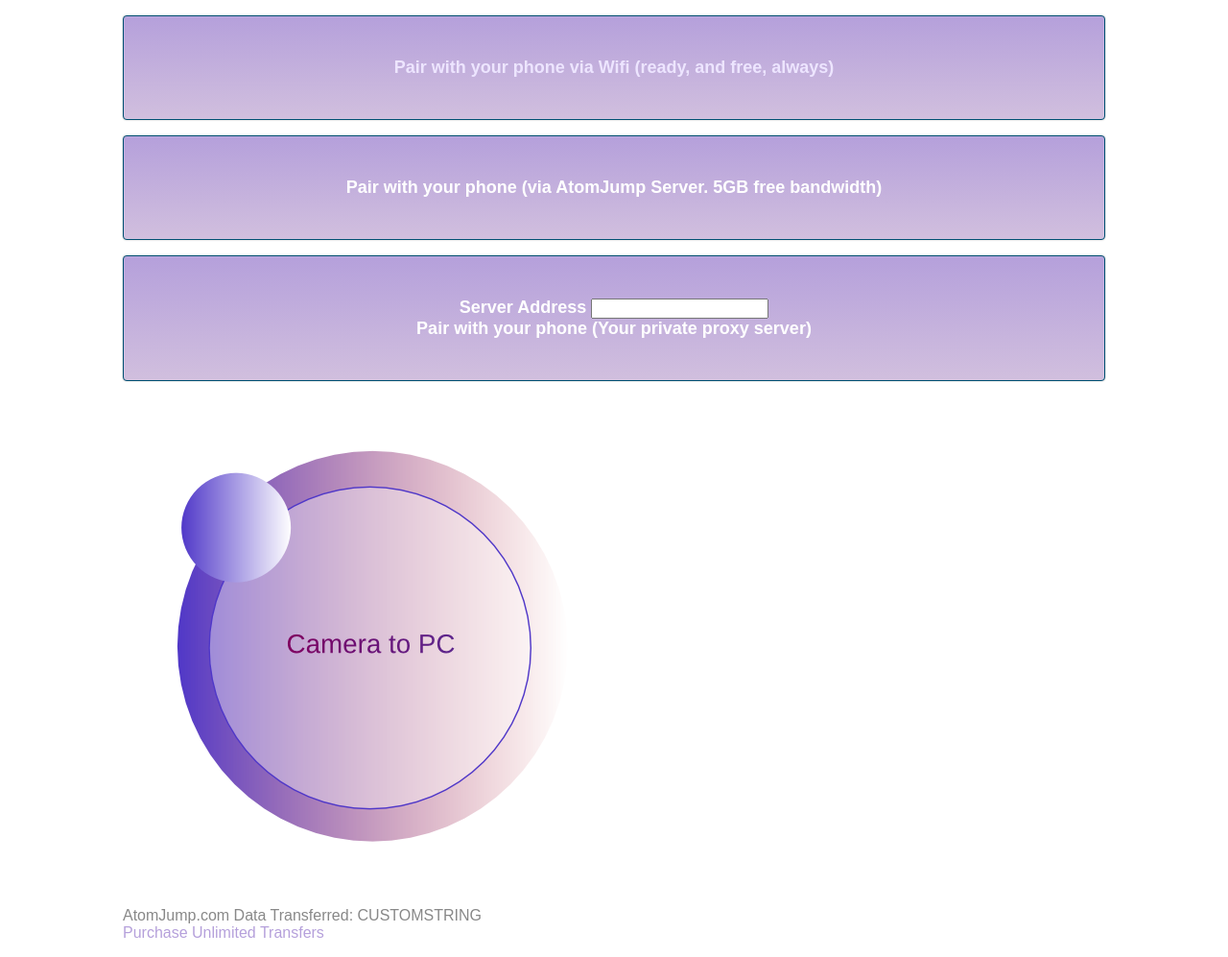
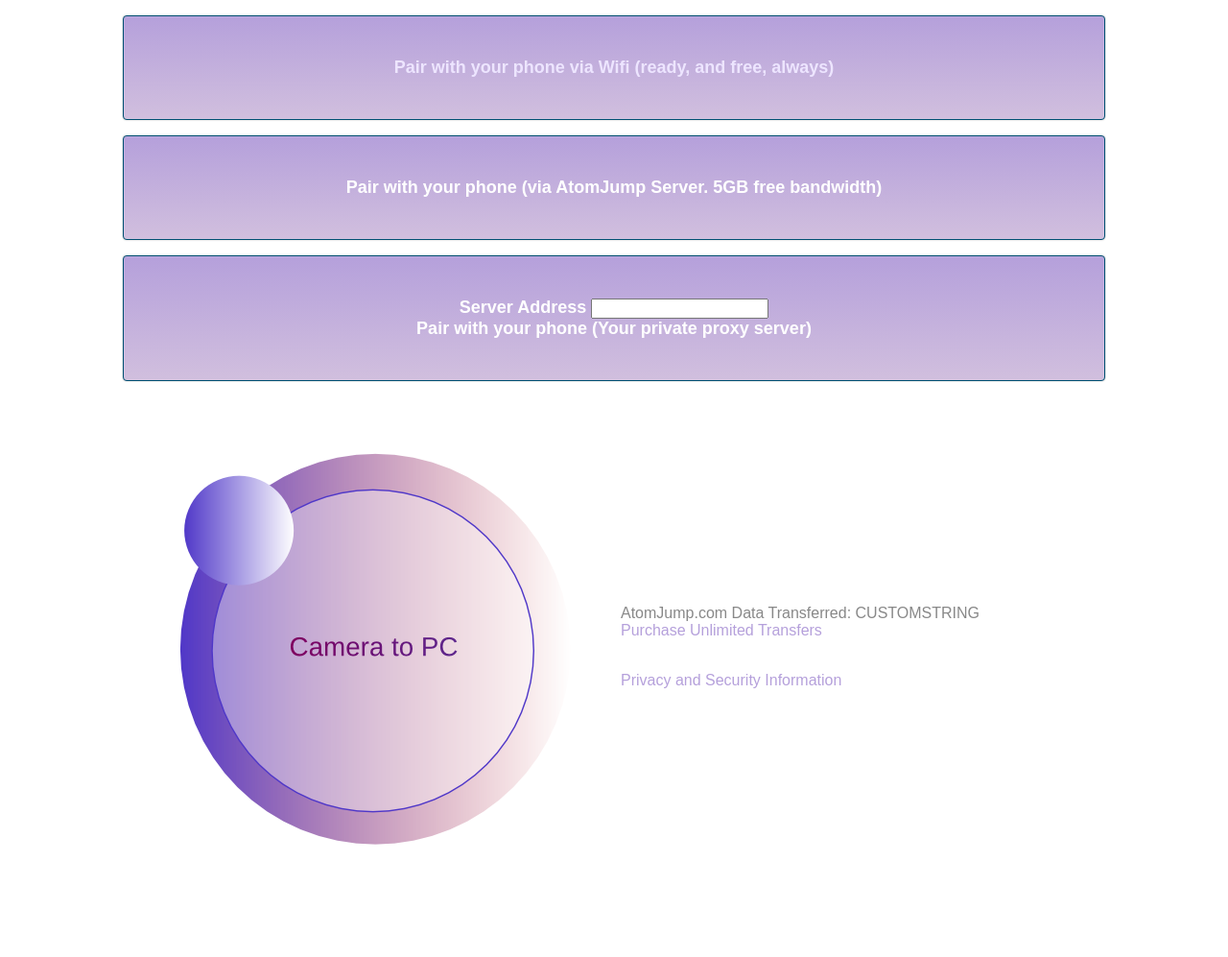
Before and after one commit to atomjump/medimageserv, a website: page public/index.html in a window 1280 px wide. Shown: the whole page at 96% size. After the commit the page ends 943 px from the top, so only its background shows below. Drawn offline with Linux system fonts and the light colour scheme.

Commit message:
Better details

```diff
--- a/public/index.html
+++ b/public/index.html
@@ -39,13 +39,25 @@
 	 	</p>
 	</div>
 
+	<table>
+		<tr>
+			<td><a href="http://medimage.atomjump.com"><img border="0" src="medimage-icon.png"></a></td>
+			<td>
+				<p>
+					<span class="ajdata">AtomJump.com Data Transferred: CUSTOMSTRING</span></br>
+					<a class="standardlink" href="http://medimage.atomjump.com/medimage.php#purchase">Purchase Unlimited Transfers</a>
+					</br><br/>
+				</p>
+				<p>
+					<a class="standardlink" href="http://medimage.atomjump.com/medimage.php#privacy">Privacy and Security Information</a>
+				</p>
+			</td>
+		</tr>
 
-	<a href="http://medimage.atomjump.com"><img border="0" src="medimage-icon.png"></a>
+	</table>
 
-	<p>
-		<span class="ajdata">AtomJump.com Data Transferred: CUSTOMSTRING</span></br>
-		<a class="standardlink" href="http://medimage.atomjump.com/medimage.php#purchase">Purchase Unlimited Transfers</a>
-	</p>
+
+
 
 	 <div style="display: none" onclick="this.display.visible='block';">You can try an upload of a .jpg file from here directly to diagnose any issues:
 
```
